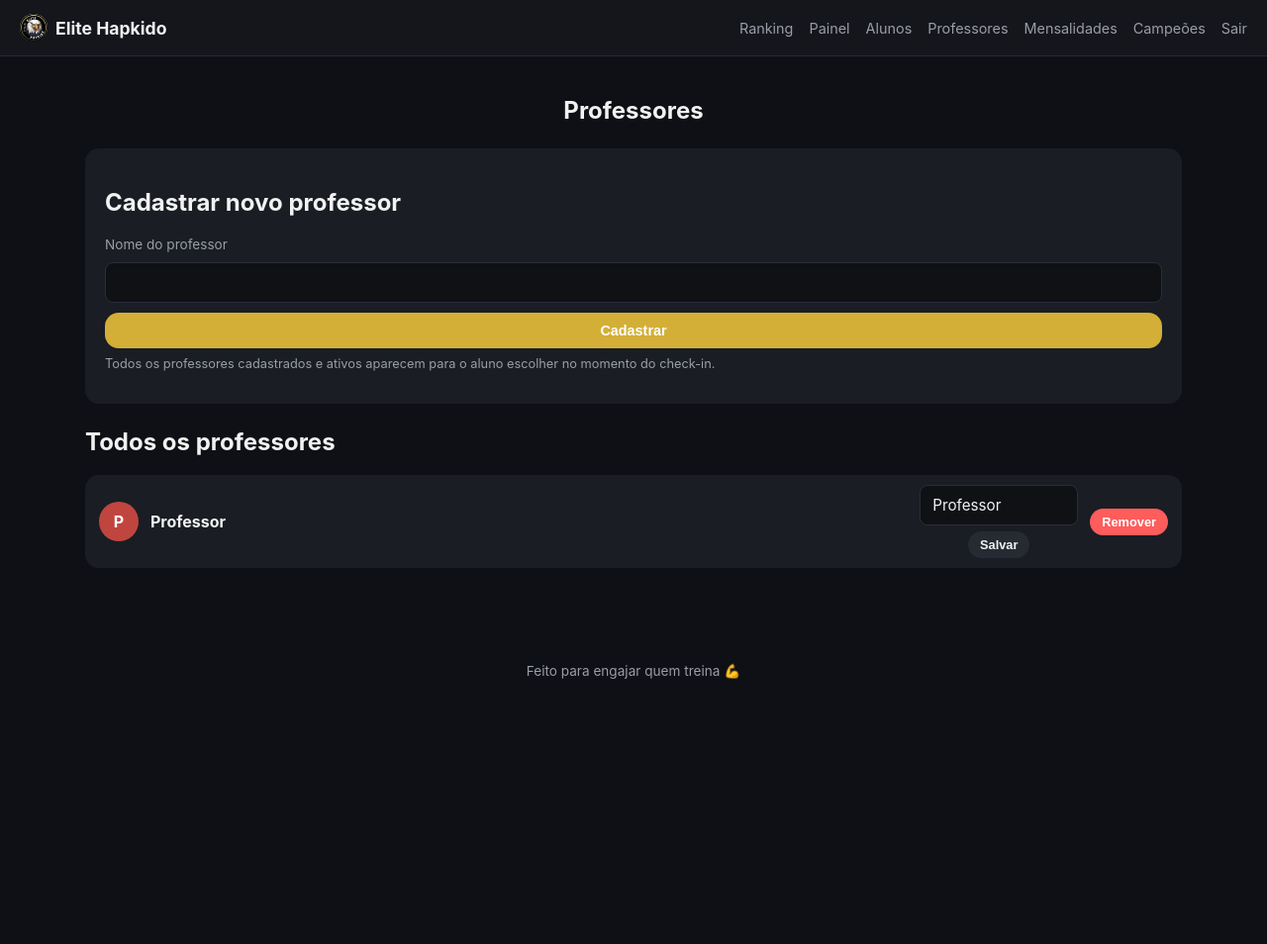
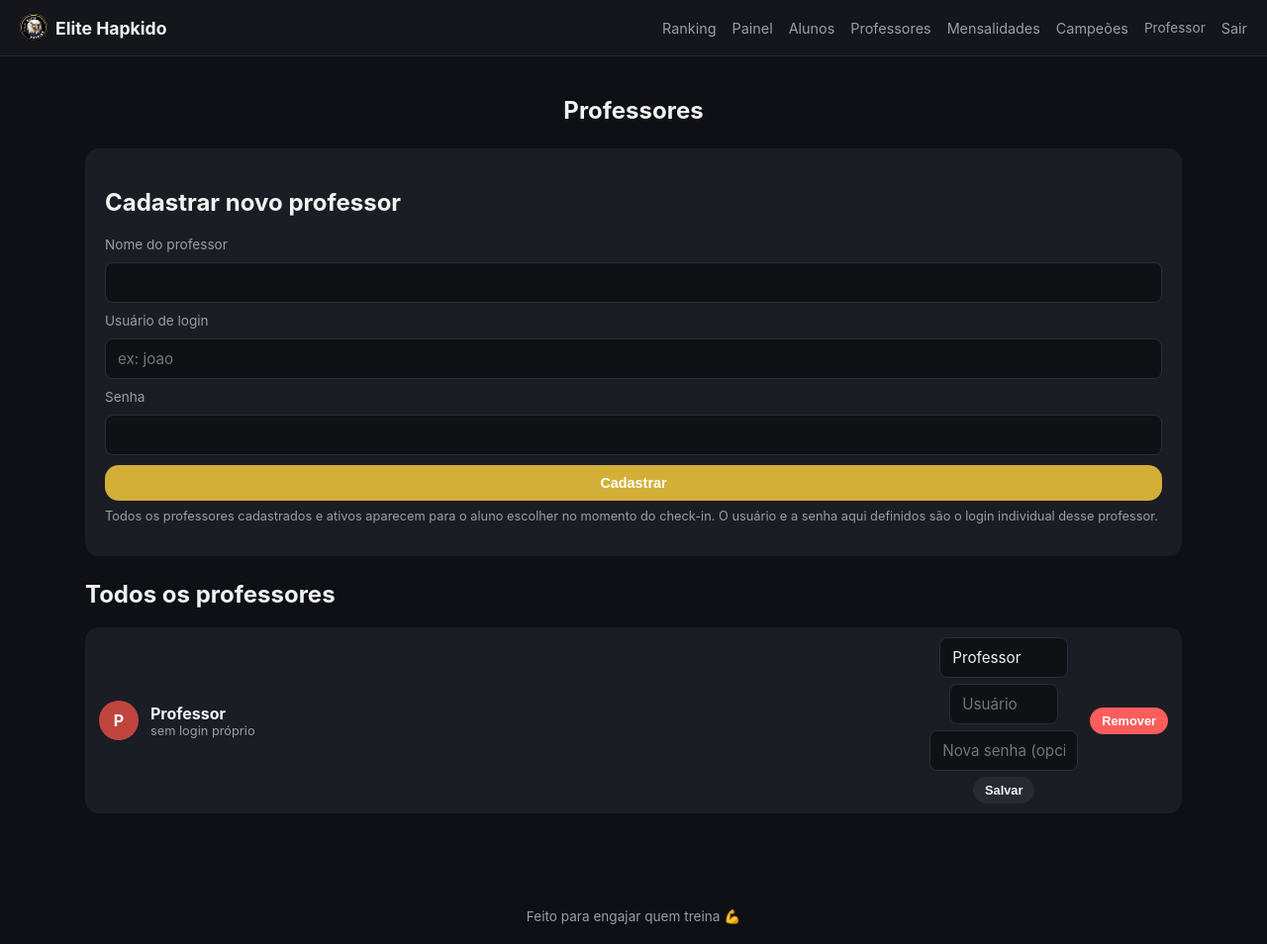
Before and after one commit to Othilbh/App-Elite, a Flask app: page /admin/professores in a window 1280 px wide. Shown: the whole page at 99% size. Before the commit the page ends 686 px from the top, so only its background shows below. Run offline with Flask 3, Linux system fonts and the light colour scheme; the visitor is signed in with stand-in values (Sample User, id 1); data comes from the database, SQL or seed files in the repository; some libraries are stand-ins or nearby versions.

Commit message:
Add files via upload

```diff
--- a/templates/admin_professores.html
+++ b/templates/admin_professores.html
@@ -12,9 +12,15 @@
     <label for="name">Nome do professor</label>
     <input type="text" id="name" name="name" required>
 
+    <label for="username">Usuário de login</label>
+    <input type="text" id="username" name="username" required autocomplete="off" placeholder="ex: joao">
+
+    <label for="senha">Senha</label>
+    <input type="password" id="senha" name="senha" required autocomplete="new-password">
+
     <button type="submit" class="btn btn-primary">Cadastrar</button>
   </form>
-  <p class="muted" style="font-size:0.8rem;margin-top:8px;">Todos os professores cadastrados e ativos aparecem para o aluno escolher no momento do check-in.</p>
+  <p class="muted" style="font-size:0.8rem;margin-top:8px;">Todos os professores cadastrados e ativos aparecem para o aluno escolher no momento do check-in. O usuário e a senha aqui definidos são o login individual desse professor.</p>
 </section>
 
 <section>
@@ -25,10 +31,13 @@
         <div class="avatar-placeholder small" style="background:{{ AVATAR_COLORS[p.id % (AVATAR_COLORS|length)] }};">{{ p.name[0] }}</div>
         <div class="student-info">
           <strong>{{ p.name }}</strong>
+          {% if p.username %}<span class="muted" style="font-size:0.8rem;">@{{ p.username }}</span>{% else %}<span class="muted" style="font-size:0.8rem;">sem login próprio</span>{% endif %}
           {% if not p.active %}<span class="badge badge-rejected">Inativo</span>{% endif %}
         </div>
-        <form method="post" action="{{ url_for('admin_editar_professor', teacher_id=p.id) }}" style="display:flex;gap:6px;align-items:center;">
-          <input type="text" name="name" value="{{ p.name }}" style="width:160px;">
+        <form method="post" action="{{ url_for('admin_editar_professor', teacher_id=p.id) }}" style="display:flex;gap:6px;align-items:center;flex-wrap:wrap;">
+          <input type="text" name="name" value="{{ p.name }}" placeholder="Nome" style="width:130px;">
+          <input type="text" name="username" value="{{ p.username or '' }}" placeholder="Usuário" style="width:110px;">
+          <input type="password" name="senha" placeholder="Nova senha (opcional)" autocomplete="new-password" style="width:150px;">
           <button type="submit" class="btn btn-small" style="background:#262a33;color:var(--text);">Salvar</button>
         </form>
         {% if p.active %}
--- a/templates/base.html
+++ b/templates/base.html
@@ -29,6 +29,7 @@
       <a href="{{ url_for('admin_professores') }}">Professores</a>
       <a href="{{ url_for('admin_mensalidades') }}">Mensalidades</a>
       <a href="{{ url_for('admin_campeoes') }}">Campeões</a>
+      {% if logged_teacher %}<span class="muted" style="font-size:0.85rem;">{{ logged_teacher.name }}</span>{% endif %}
       <a href="{{ url_for('admin_logout') }}">Sair</a>
     {% else %}
       <a href="{{ url_for('admin_login') }}">Sou o professor</a>
```
Also changed, not shown: templates/admin_login.html (+6 -1 lines).
